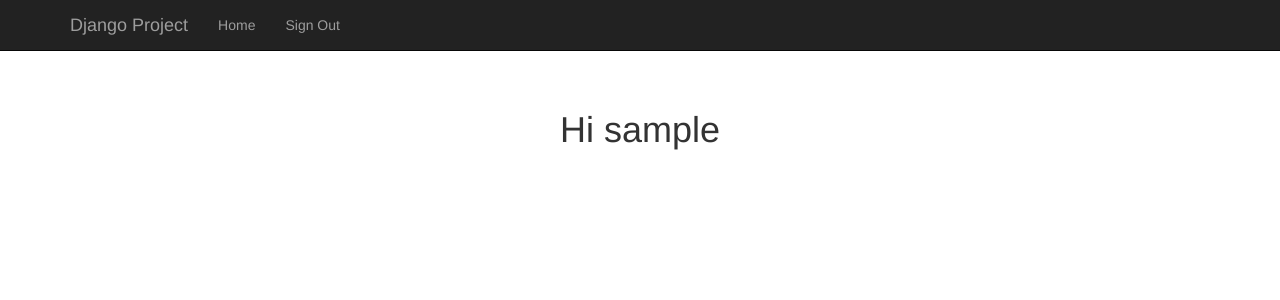
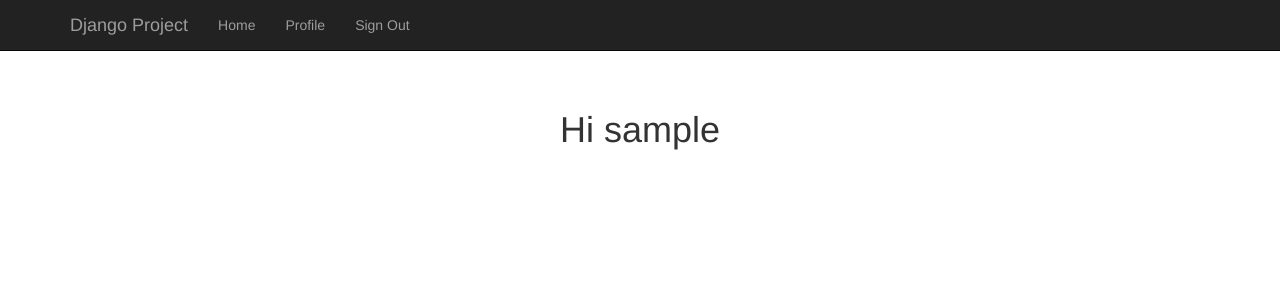
Before and after one commit to goldsoft1206/massive-octo-ninja, a Django app: page / in a window 1280 px wide. Shown: the top 300 px of the page. Run offline with Django 3.2, Linux system fonts and the light colour scheme; the visitor is signed in with stand-in values (Sample User, id 1); some libraries are stand-ins or nearby versions.

Commit message:
updated navbar

```diff
--- a/app/templates/base.html
+++ b/app/templates/base.html
@@ -33,8 +33,9 @@
             </div>
             <div id="navbar" class="collapse navbar-collapse">
                 <ul class="nav navbar-nav">
+                    {% if user.is_authenticated %}
                     <li><a href="{% url 'home' %}">Home</a></li>
-                    {% if user.is_authenticated %}
+                    <li><a href="{% url 'home' %}">Profile</a></li>
                     <li><a href="{% url 'account_logout' %}">Sign Out</a></li>
                     {% else %}
                     <li><a href="{% url 'account_login' %}">Sign In</a></li>
```
